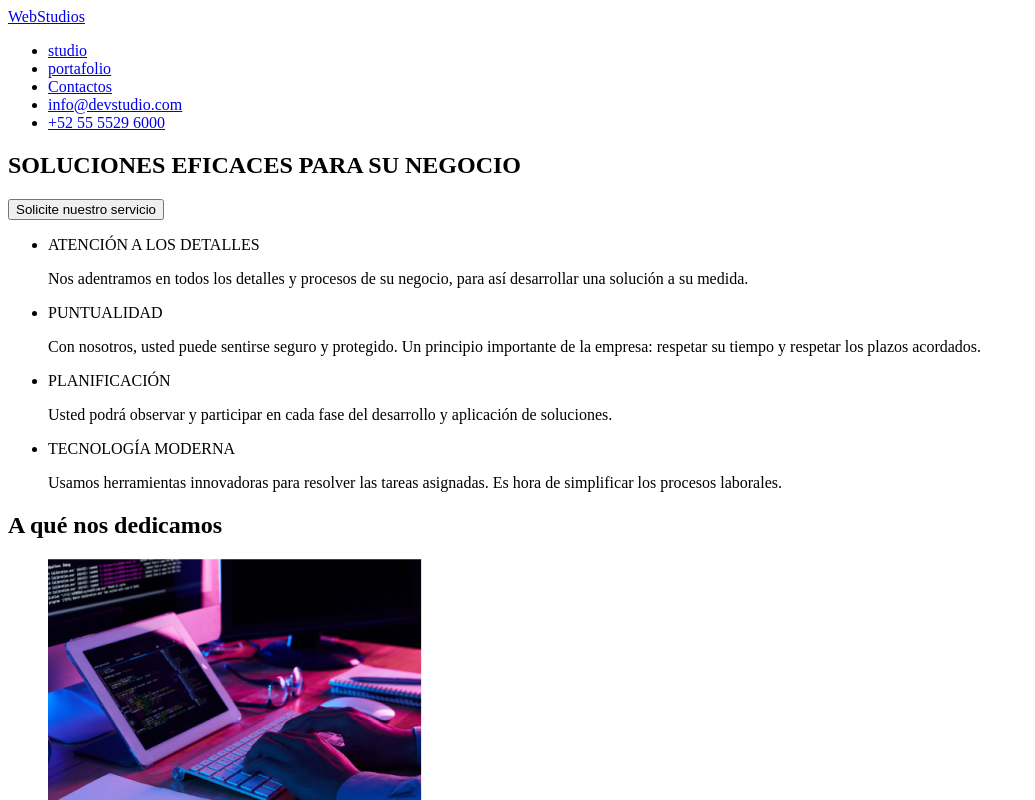
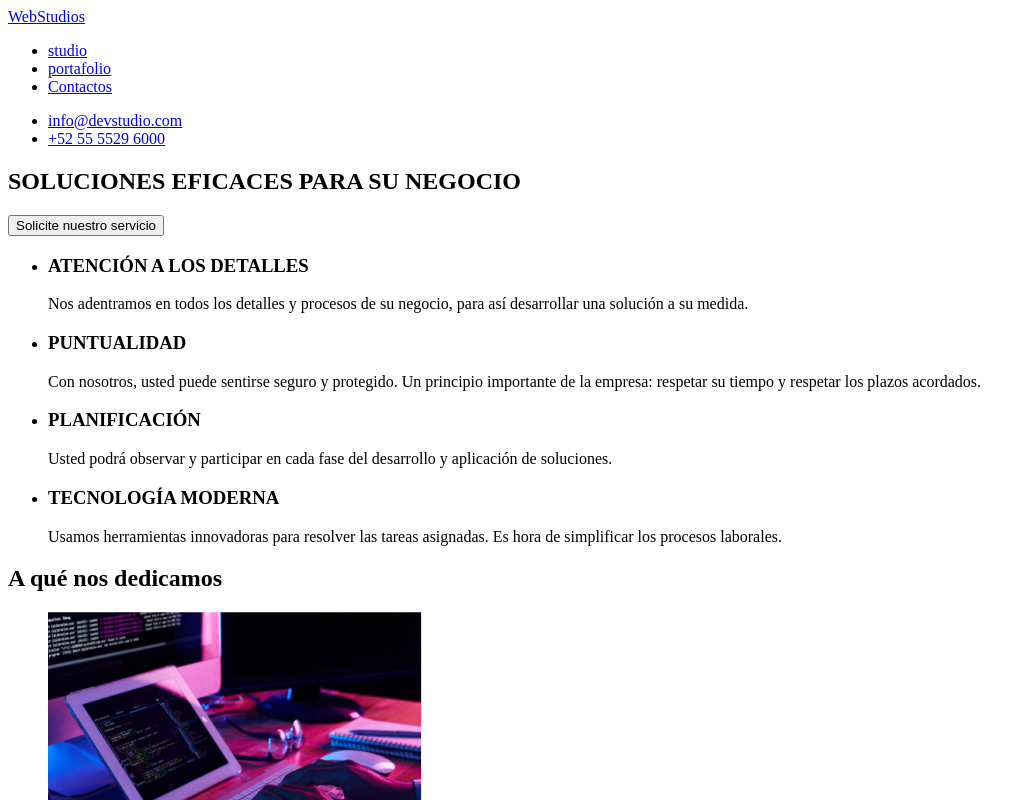
Before and after one commit to GYLDEX/goit-markup-hw-01, a plain HTML site: page index.html in a window 1280 px wide. Shown: the top 800 px of the page, without its empty margins (0-1035 px from the left). Drawn offline with Linux system fonts and the light colour scheme.

Commit message:
1/08/2023 CORRECCION #3
se cambio a los nombres de los participantes con H3, en los listados se organizaron y se cambio a los titulos por H3, se separo el listado del nav.

```diff
--- a/index.html
+++ b/index.html
@@ -14,6 +14,8 @@
           <li><a href="#">studio</a></li>
           <li><a href="#">portafolio</a></li>
           <li><a href="#">Contactos</a></li>
+        </ul>
+        <ul>
           <li><a href="mailto:info@devstudio.com">info@devstudio.com</a></li>
           <li><a href="tel:+52 55 5529 6000">+52 55 5529 6000</a></li>
         </ul>
@@ -32,27 +34,37 @@
 
       <section class="informacion">
         <ul>
-          <li>ATENCIÓN A LOS DETALLES</li>
+          <li>
+            <h3>ATENCIÓN A LOS DETALLES</h3>
             <p>
               Nos adentramos en todos los detalles y procesos de su negocio, para
               así desarrollar una solución a su medida.
             </p>
-          <li>PUNTUALIDAD</li>
+          </li>
+
+          <li>
+            <h3>PUNTUALIDAD</h3>
             <p>
               Con nosotros, usted puede sentirse seguro y protegido. Un principio
               importante de la empresa: respetar su tiempo y respetar los plazos
               acordados.
             </p>
-          <li>PLANIFICACIÓN</li>
+          </li>
+
+          <li>
+            <h3>PLANIFICACIÓN</h3>
             <p>
               Usted podrá observar y participar en cada fase del desarrollo y
               aplicación de soluciones.
             </p>
-          <li>TECNOLOGÍA MODERNA</li>
+          </li>
+          <li>
+            <h3>TECNOLOGÍA MODERNA</h3>
             <p>
               Usamos herramientas innovadoras para resolver las tareas asignadas.
              Es hora de simplificar los procesos laborales.
             </p>
+          </li>
         </ul>
       </section>
 
@@ -78,7 +90,7 @@
               width="270px"
               height="260px"
             />
-            <p><b>Andrés Cubo</b></p>
+            <h3><b>Andrés Cubo</b></h3>
             <p>Diseñador de Productos</p>
           </li>
 
@@ -89,7 +101,7 @@
               width="270px"
               height="260px"
             />
-            <p><b>Carla Palacios</b></p>
+            <h3><b>Carla Palacios</b></h3>
             <p>Desarrolladora Frontend</p>
           </li>
           <li>
@@ -99,7 +111,7 @@
               width="270px"
               height="260px"
             />
-            <p><b>Mario Dorado</b></p>
+            <h3><b>Mario Dorado</b></h3>
             <p>Marketing</p>
           </li>
           <li>
@@ -109,7 +121,7 @@
               width="270px"
               height="260px"
             />
-            <p><b>Pablo Mijangos</b></p>
+            <h3><b>Pablo Mijangos</b></h3>
             <p>Diseñador IU</p>
           </li>
         </ul>
```
Lines whose indentation alone changed are shown as unchanged.
